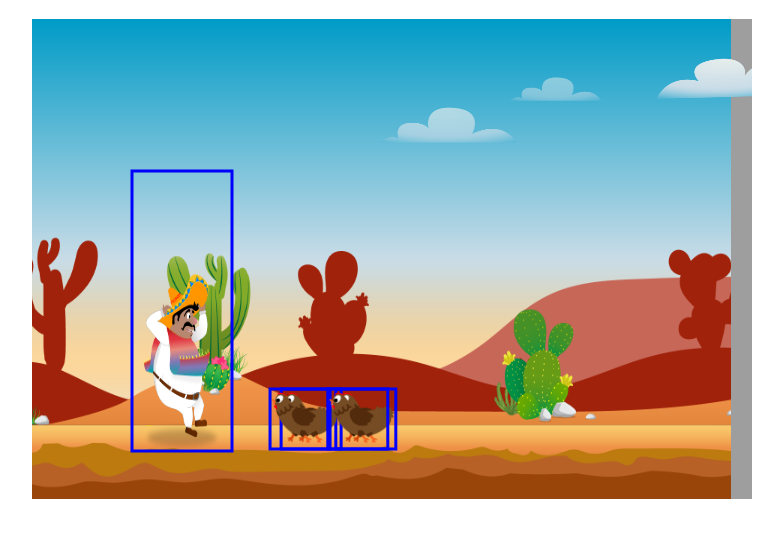
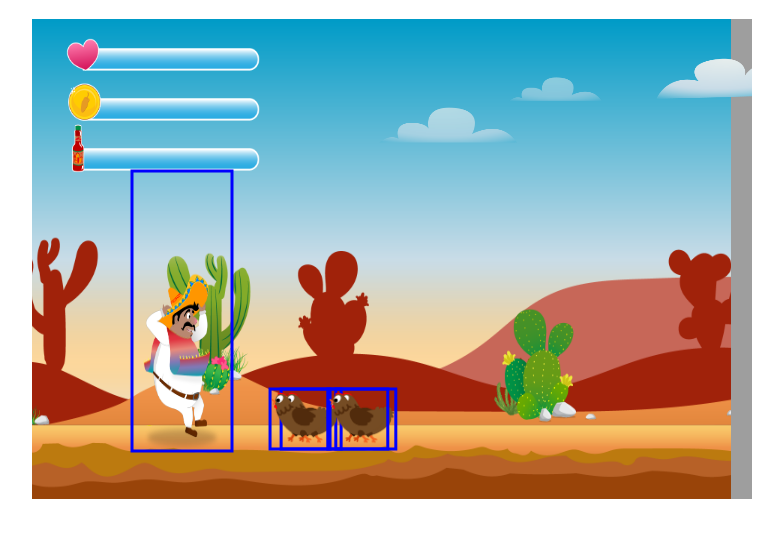
Before and after one commit to michaeljonasmaier/El-Pollo-Loco, a plain HTML site: page index.html in a window 1280 px wide. Shown: the part 69-606 px from the top of the page, without its empty margins (248-1031 px from the left). Drawn offline with Linux system fonts and the light colour scheme.

Commit message:
throwing a bottle implemented

```diff
--- /dev/null
+++ b/classes/drawable-object.class.js
@@ -0,0 +1,36 @@
+class DrawableObject{
+    img;
+    imageCache = {};
+    currentImage = 0;
+    height = 150;
+    width = 100;
+    x = 120;
+    y = 280;
+
+    loadImage(path) {
+        this.img = new Image();
+        this.img.src = path;
+    }
+
+    loadImages(arr) {
+        arr.forEach(path => {
+            let img = new Image();
+            img.src = path;
+            this.imageCache[path] = img;
+        });
+    }
+
+    draw(ctx) {
+        ctx.drawImage(this.img, this.x, this.y, this.width, this.height);
+    }
+
+    drawFrame(ctx) {
+        if (this instanceof Character || this instanceof Chicken) {
+            ctx.beginPath();
+            ctx.lineWidth = "3";
+            ctx.strokeStyle = "blue";
+            ctx.rect(this.x, this.y, this.width, this.height);
+            ctx.stroke();
+        }
+    }
+}
--- a/classes/keyboard.class.js
+++ b/classes/keyboard.class.js
@@ -4,4 +4,5 @@ class Keyboard{
     UP = false;
     DOWN = false;
     SPACE = false;
+    D = false;
 }
--- a/classes/movable-object.class.js
+++ b/classes/movable-object.class.js
@@ -1,30 +1,10 @@
-class MovableObject {
-    x = 120;
-    y = 280;
-    img;
-    height = 150;
-    width = 100;
-    imageCache = {};
-    currentImage = 0;
+class MovableObject extends DrawableObject {
     speed = 0.15;
     otherDirection = false;
     speedY = 0;
     acceleration = 2;
     energy = 100;
     lastHit = 0;
-
-    loadImage(path) {
-        this.img = new Image();
-        this.img.src = path;
-    }
-
-    loadImages(arr) {
-        arr.forEach(path => {
-            let img = new Image();
-            img.src = path;
-            this.imageCache[path] = img;
-        });
-    }
 
     jump() {
         this.speedY = 30;
@@ -56,20 +36,10 @@ class MovableObject {
     }
 
     isAboveGround() {
-        return this.y < 150;
-    }
-
-    draw(ctx) {
-        ctx.drawImage(this.img, this.x, this.y, this.width, this.height);
-    }
-
-    drawFrame(ctx) {
-        if (this instanceof Character || this instanceof Chicken) {
-            ctx.beginPath();
-            ctx.lineWidth = "3";
-            ctx.strokeStyle = "blue";
-            ctx.rect(this.x, this.y, this.width, this.height);
-            ctx.stroke();
+        if(this instanceof ThrowableObject){
+            return true;
+        } else {
+            return this.y < 150;
         }
     }
 
@@ -91,6 +61,7 @@ class MovableObject {
             (this.y) <= (mo.y + mo.height); // Optional: hiermit könnten wir schauen, ob ein Objekt sich in die richtige Richtung bewegt. Nur dann kollidieren wir. Nützlich bei Gegenständen, auf denen man stehen kann.
 
     }
+
     hit() {
         this.energy -= 5;
         if (this.energy < 0) {
--- /dev/null
+++ b/classes/status-bar.class.js
@@ -0,0 +1,49 @@
+class StatusBar extends DrawableObject {
+    IMAGES = [];
+    percentage = 100;
+
+    constructor(typeIndex, type, x, y) {
+        super();
+        this.getImagePaths(typeIndex, type)
+        this.loadImages(this.IMAGES);
+        this.x = x;
+        this.y = y;
+        this.width = 200;
+        this.height = 60;
+        this.setPercentage(100);
+    }
+
+    setPercentage(percentage) {
+        this.percentage = percentage; //=> 0...5
+        let imagePath = this.IMAGES[this.resolveImageIndex()];
+        this.img = this.imageCache[imagePath];
+    }
+
+    resolveImageIndex() {
+        if (this.percentage == 100) {
+            return 5;
+        } else if (this.percentage > 80) {
+            return 4;
+        } else if (this.percentage > 60) {
+            return 3;
+        } else if (this.percentage > 40) {
+            return 2;
+        } else if (this.percentage > 20) {
+            return 1;
+        } else {
+            return 0;
+        }
+    }
+
+    getImagePaths(typeIndex, type) {
+        this.IMAGES = [
+            `img/7_statusbars/1_statusbar/${typeIndex}_statusbar_${type}/blue/0.png`,
+            `img/7_statusbars/1_statusbar/${typeIndex}_statusbar_${type}/blue/20.png`,
+            `img/7_statusbars/1_statusbar/${typeIndex}_statusbar_${type}/blue/40.png`,
+            `img/7_statusbars/1_statusbar/${typeIndex}_statusbar_${type}/blue/60.png`,
+            `img/7_statusbars/1_statusbar/${typeIndex}_statusbar_${type}/blue/80.png`,
+            `img/7_statusbars/1_statusbar/${typeIndex}_statusbar_${type}/blue/100.png`
+        ];
+    }
+
+}
--- /dev/null
+++ b/classes/throwable-object.class.js
@@ -0,0 +1,19 @@
+class ThrowableObject extends MovableObject {
+
+    constructor(x, y) {
+        super().loadImage("img/6_salsa_bottle/salsa_bottle.png");
+        this.x = x;
+        this.y = y;
+        this.height = 70;
+        this.width = 60;
+        this.throw();
+    }
+
+    throw() {
+        this.speedY = 30;
+        this.applyGravity();
+        setInterval(() => {
+            this.x += 10;
+        }, 25)
+    }
+}
--- a/classes/world.class.js
+++ b/classes/world.class.js
@@ -7,6 +7,10 @@ class World {
     ctx;
     keyboard;
     camera_x = 0;
+    healthBar = new StatusBar(2, "health", 30, 0);
+    coinBar = new StatusBar(1, "coin", 30, 50);
+    bottleBar = new StatusBar(3, "bottle", 30, 100);
+    throwableObjects = [];
 
     constructor(canvas, keyboard) {
         this.ctx = canvas.getContext("2d");
@@ -14,7 +18,7 @@ class World {
         this.keyboard = keyboard;
         this.setWorld();
         this.draw();
-        this.checkCollisions();
+        this.run();
     }
 
 
@@ -26,11 +30,19 @@ class World {
         this.ctx.clearRect(0, 0, this.canvas.width, this.canvas.heigth);
 
         this.ctx.translate(this.camera_x, 0);
+        this.addObjectsToMap(this.level.backgroundObjects);
 
-        this.addObjectsToMap(this.level.backgroundObjects);
+        this.ctx.translate(-this.camera_x, 0);
+        //-------------Space for fixed Objects-------------------
+        this.addToMap(this.healthBar);
+        this.addToMap(this.coinBar);
+        this.addToMap(this.bottleBar);
+        this.ctx.translate(this.camera_x, 0);
+
         this.addToMap(this.character);
         this.addObjectsToMap(this.level.enemies);
         this.addObjectsToMap(this.level.clouds);
+        this.addObjectsToMap(this.throwableObjects);
 
         this.ctx.translate(-this.camera_x, 0);
 
@@ -61,13 +73,26 @@ class World {
         }
     }
 
+    run() {
+        setInterval(() => {
+            this.checkCollisions();
+            this.checkThrowObjects();
+        }, 200)
+    }
+
+    checkThrowObjects(){
+        if(this.keyboard.D){
+            let bottle = new ThrowableObject(this.character.x + 60, this.character.y + 100);
+            this.throwableObjects.push(bottle);
+        }
+    }
+
     checkCollisions(){
-        setInterval(()=>{
-            this.level.enemies.forEach((enemy)=>{
-                if(this.character.isColliding(enemy)){
+        this.level.enemies.forEach((enemy) => {
+            if (this.character.isColliding(enemy)) {
                 this.character.hit();
+                this.healthBar.setPercentage(this.character.energy);
             }
         })
-        }, 200)
     }
 }
--- a/index.html
+++ b/index.html
@@ -5,14 +5,19 @@
     <meta name="viewport" content="width=device-width, initial-scale=1.0">
     <title>El Pollo Loco</title>
     <link rel="stylesheet" href="style.css">
+    <script src="./classes/drawable-object.class.js"></script>
+    <script src="./classes/movable-object.class.js"></script>
+    <script src="./classes/throwable-object.class.js"></script>
+    <script src="./classes/keyboard.class.js"></script>
+    <script src="./classes/character.class.js"></script>
+    <script src="./classes/status-bar.class.js"></script>
     <script src="./classes/world.class.js"></script>
-    <script src="./classes/movable-object.class.js"></script>
-    <script src="./classes/character.class.js"></script>
     <script src="./classes/chicken.class.js"></script>
     <script src="./classes/cloud.class.js"></script>
     <script src="./classes/background-object.class.js"></script>
-    <script src="./classes/keyboard.class.js"></script>
+
     <script src="./classes/level.class.js"></script>
+
     <script src="./classes/endboss.class.js"></script>
     <script src="./levels/level1.js"></script>
 
--- a/js/game.js
+++ b/js/game.js
@@ -29,6 +29,10 @@ window.addEventListener('keydown', (event) => {
     if(event.code == "Space"){
         keyboard.SPACE = true;
     }
+
+    if(event.code == "KeyD"){
+        keyboard.D = true;
+    }
 })
 
 window.addEventListener('keyup', (event) => {
@@ -47,7 +51,12 @@ window.addEventListener('keyup', (event) => {
     if(event.key == "ArrowDown"){
         keyboard.DOWN = false;
     }
+
     if(event.code == "Space"){
         keyboard.SPACE = false;
     }
+
+    if(event.code == "KeyD"){
+        keyboard.D = false;
+    }
 })
```
Lines whose indentation alone changed are shown as unchanged.
